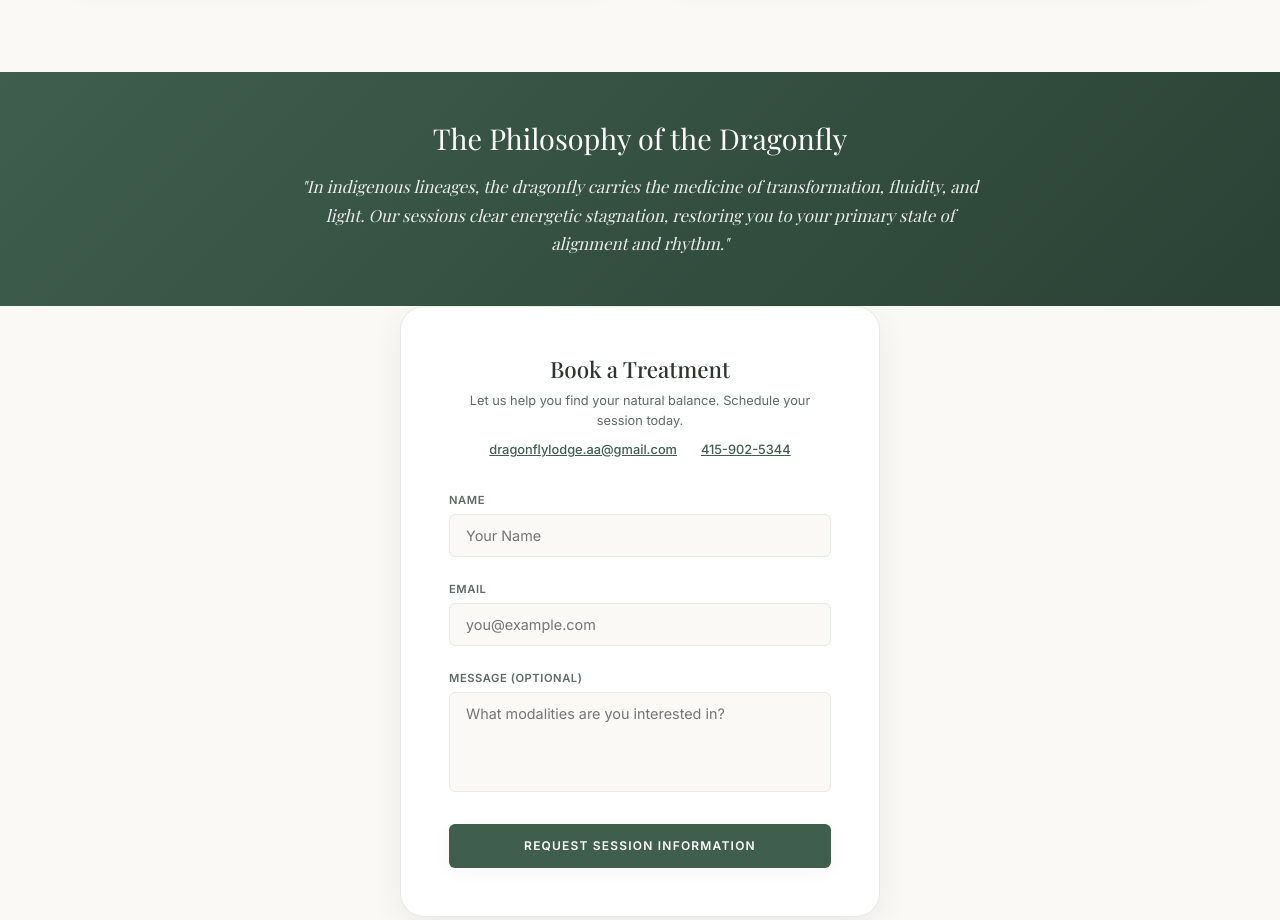
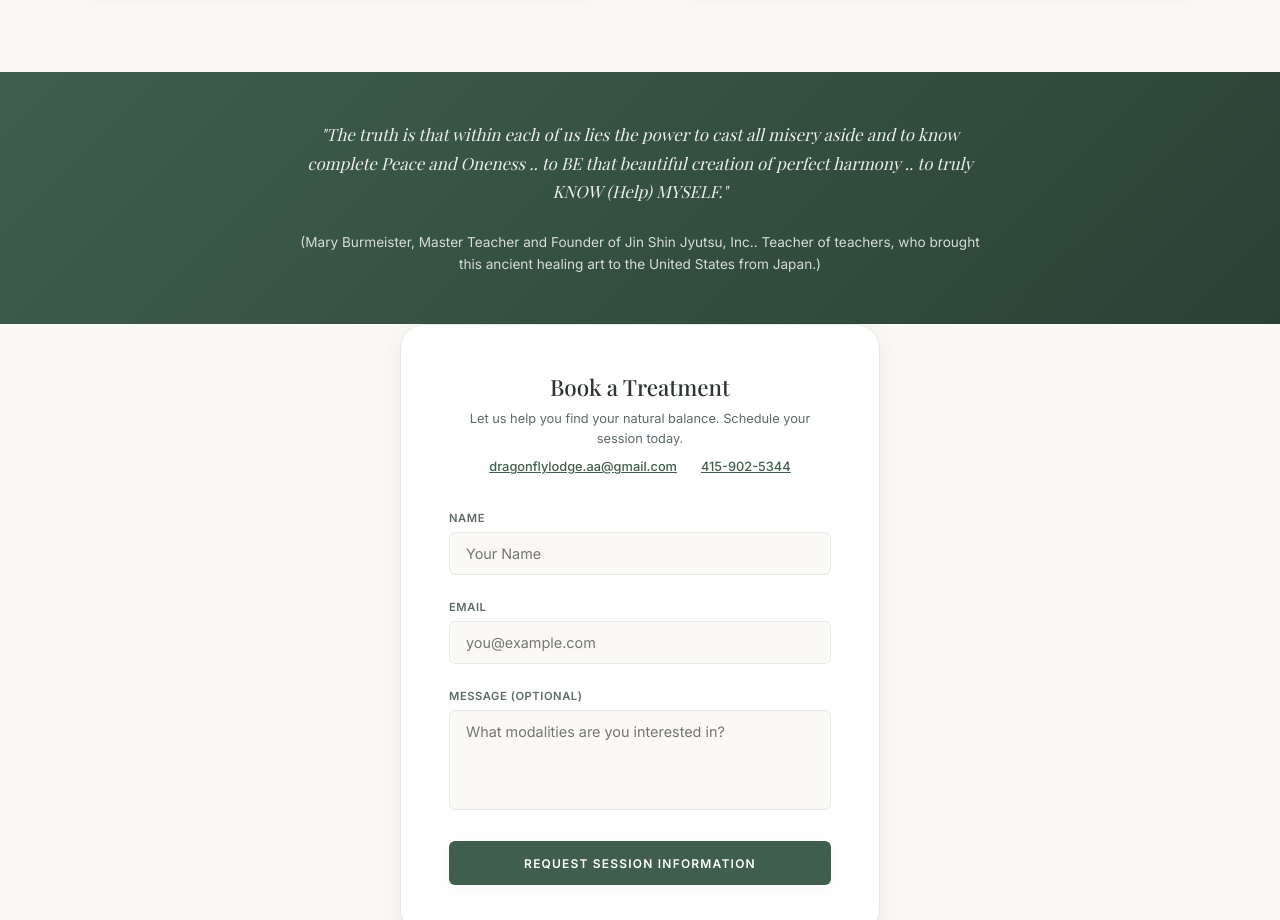
Before and after one commit to sparkyflashrebob/dragonflylodge.healingarts, a plain HTML site: page index.html in a window 1280 px wide. Shown: the part 1280-2200 px from the top of the page. Drawn offline with nearby package versions, Linux system fonts and the light colour scheme; a web font is replaced by a local one.

Commit message:
Update homepage quote banner with Mary Burmeister quotation

```diff
--- a/index.html
+++ b/index.html
@@ -145,11 +145,15 @@
         <!-- Philosophy Section -->
         <section id="philosophy" class="philosophy-section">
             <div class="container philosophy-container">
-                <h3 class="philosophy-title">The Philosophy of the Dragonfly</h3>
                 <p class="philosophy-text">
-                    "In indigenous lineages, the dragonfly carries the medicine of transformation, fluidity, and light.
-                    Our
-                    sessions clear energetic stagnation, restoring you to your primary state of alignment and rhythm."
+                    "The truth is that within each of us lies the power to cast all misery aside and to know complete
+                    Peace and Oneness .. to BE that beautiful creation of perfect harmony .. to truly KNOW (Help)
+                    MYSELF."
+                </p>
+                <p class="philosophy-author"
+                    style="font-size: 0.85rem; opacity: 0.8; font-style: normal; margin-top: 10px;">
+                    (Mary Burmeister, Master Teacher and Founder of Jin Shin Jyutsu, Inc.. Teacher of teachers, who
+                    brought this ancient healing art to the United States from Japan.)
                 </p>
             </div>
         </section>
```
